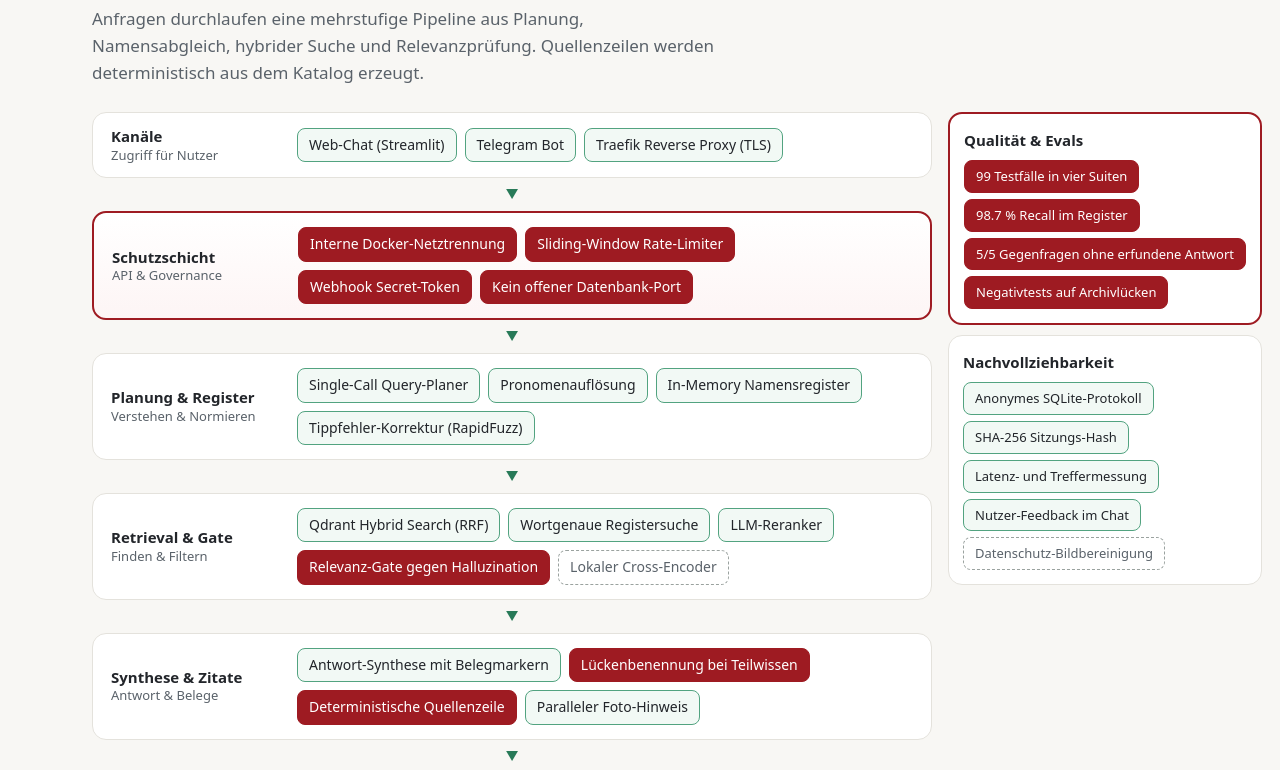
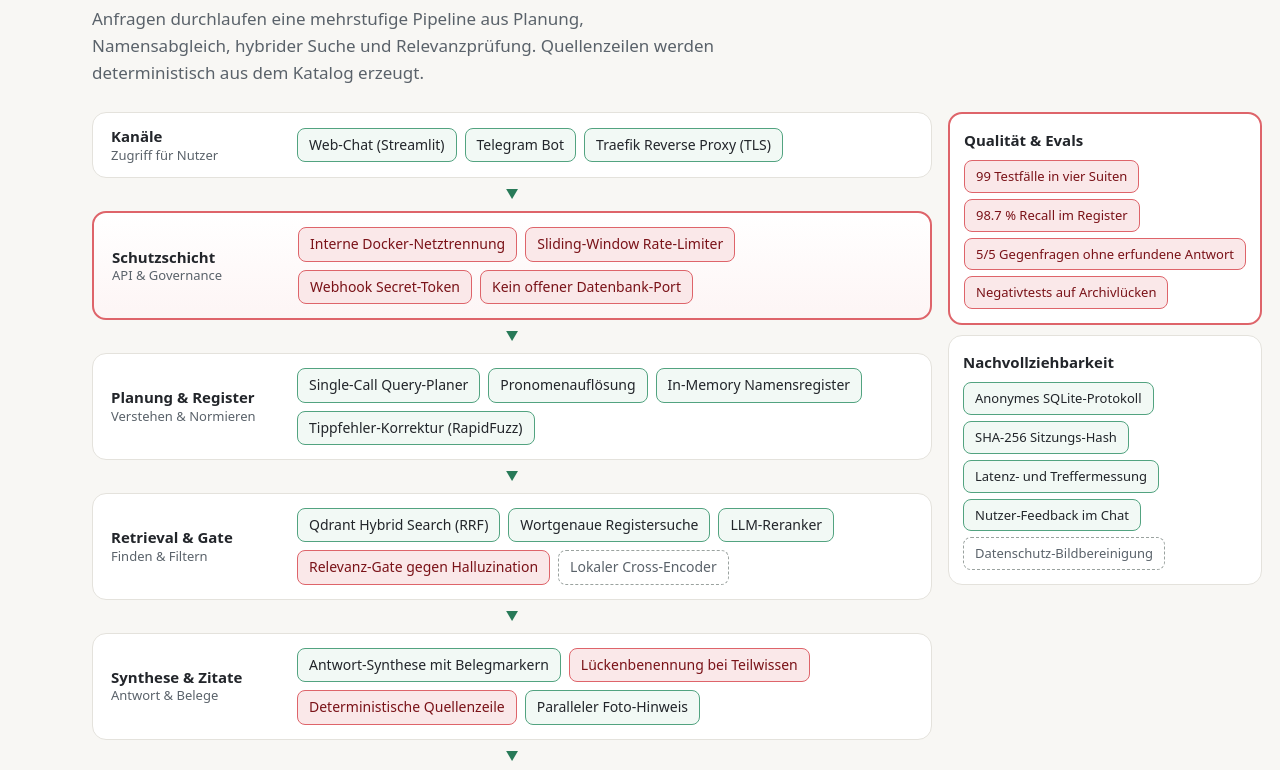
Before and after one commit to BeatHutter/museum-hybrid-rag, a plain HTML site: page docs/index.html in a window 1280 px wide. Shown: the part 1648-2418 px from the top of the page. Drawn offline with Linux system fonts and the light colour scheme.

Commit message:
Update 14.11.2026: Governance-Elemente der Projektseite in hellem Rot

```diff
--- a/docs/style.css
+++ b/docs/style.css
@@ -163,7 +163,7 @@ h3 { font-size: 18px; margin: 0 0 6px; }
   display: grid; grid-template-columns: 170px 1fr; gap: 16px; align-items: center;
   background: var(--surface); border: 1px solid var(--border); border-radius: 14px; padding: 14px 18px;
 }
-.layer.gov { border: 2px solid var(--red-800); background: linear-gradient(0deg, var(--red-50), var(--surface)); }
+.layer.gov { border: 2px solid var(--red-400); background: linear-gradient(0deg, var(--red-50), var(--surface)); }
 .layer-name { font-weight: 700; font-size: 15px; line-height: 1.3; }
 .layer-name small { display: block; font-weight: 500; color: var(--muted); font-size: 13px; }
 .chips { display: flex; flex-wrap: wrap; gap: 8px; }
@@ -172,11 +172,11 @@ h3 { font-size: 18px; margin: 0 0 6px; }
   color: var(--fg); background: var(--green-50); white-space: nowrap;
 }
 .chip.plan { border: 1px dashed #9aa29f; background: transparent; color: var(--muted); }
-.chip.gov { border-color: var(--red-800); background: var(--red-800); color: #fff; }
+.chip.gov { border-color: var(--red-400); background: var(--red-100); color: var(--red-900); }
 .arrow { text-align: center; color: var(--green-600); font-size: 13px; line-height: 1; }
 .arch-side { display: grid; gap: 10px; align-content: start; }
 .side-box { background: var(--surface); border: 1px solid var(--border); border-radius: 14px; padding: 14px; }
-.side-box.hitl { border: 2px solid var(--red-800); }
+.side-box.hitl { border: 2px solid var(--red-400); }
 .side-box h3 { font-size: 15px; margin: 0 0 8px; }
 .side-box .chips { gap: 6px; }
 .side-box .chip { font-size: 13px; }
```
